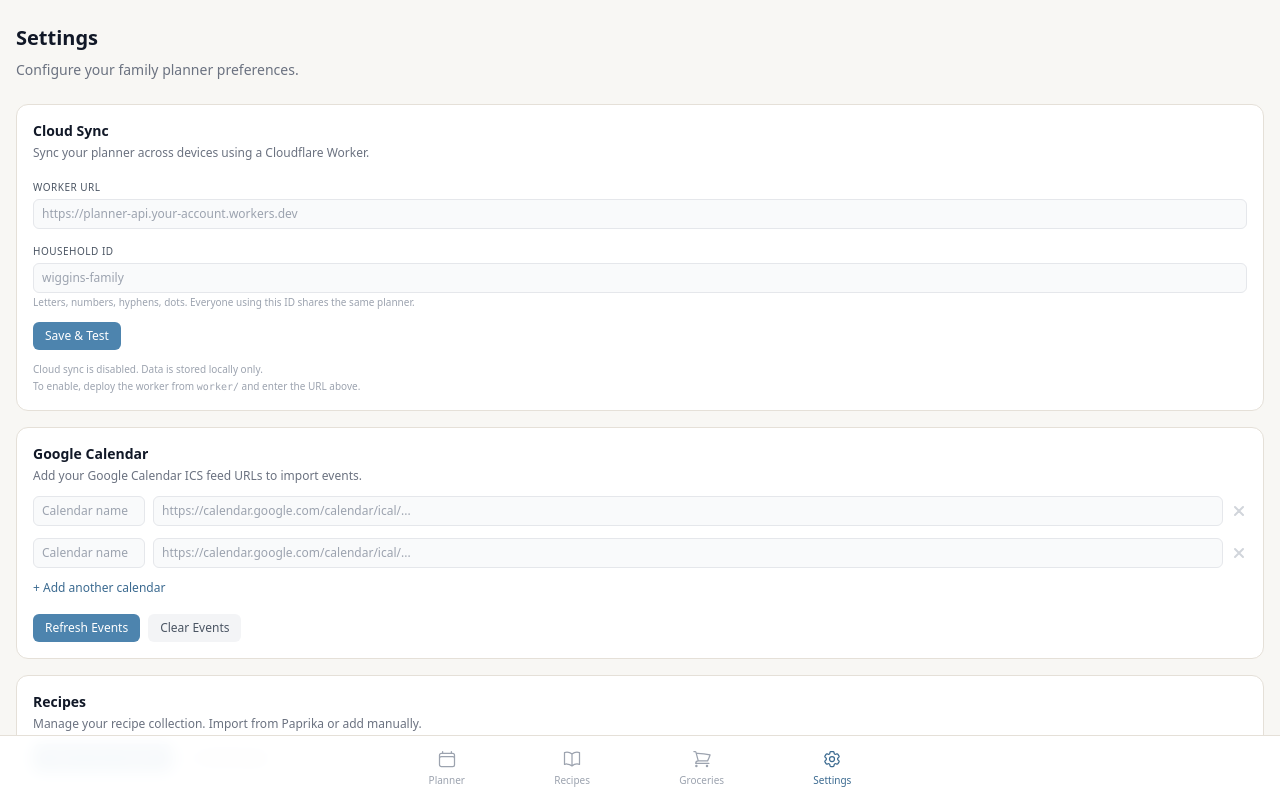
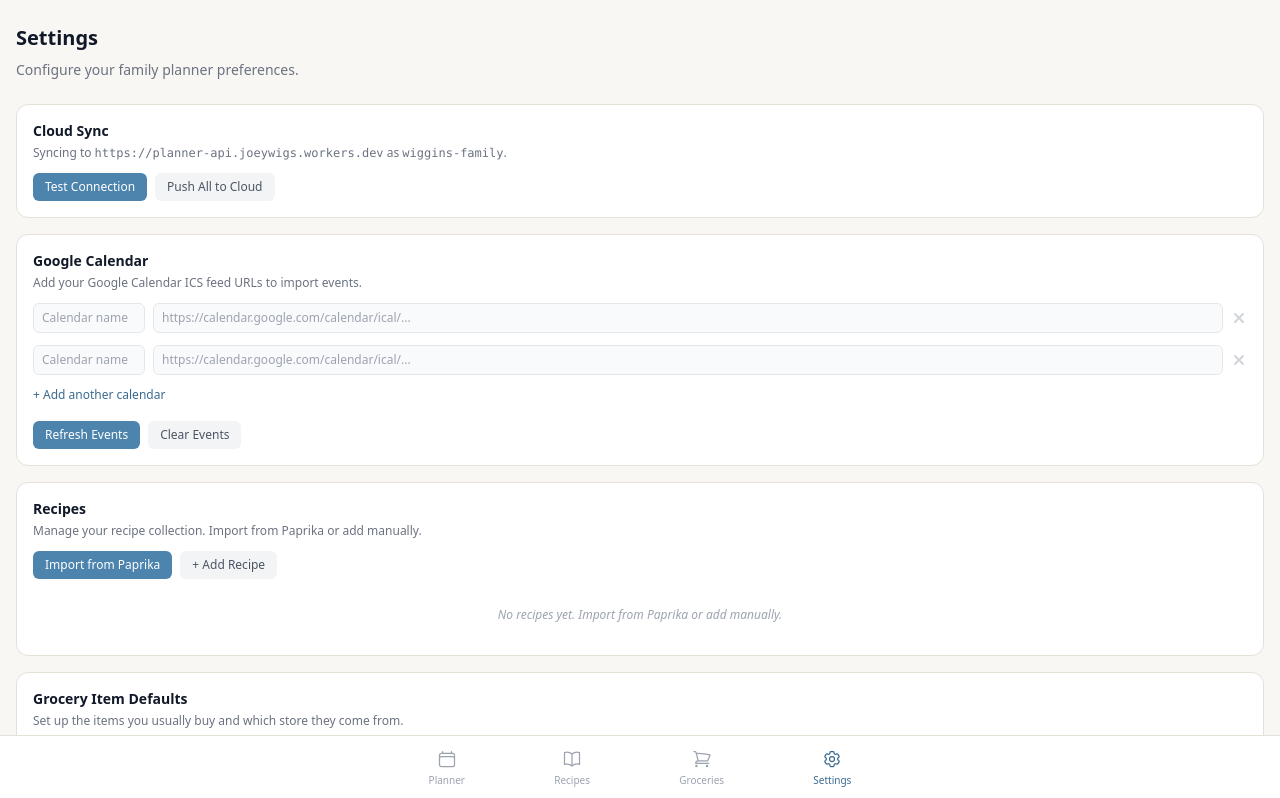
Before and after one commit to joeywigs/weeklyplanner, a Next.js app: page /weeklyplanner/settings in a window 1280 px wide. Shown: the top 798 px of the page. Built offline with nearby package versions, Linux system fonts and the light colour scheme.

Commit message:
Hardcode worker URL and household ID for single-family use
No longer need to configure via settings UI — always syncs to
planner-api.joeywigs.workers.dev as wiggins-family.

https://claude.ai/code/session_01PHUCQ3yrMWkgG3bndQHk2Y

```diff
--- a/components/settings/cloud-settings.tsx
+++ b/components/settings/cloud-settings.tsx
@@ -1,47 +1,24 @@
 'use client';
 
-import { useState, useEffect } from 'react';
+import { useState } from 'react';
 import {
   getWorkerUrl,
-  setWorkerUrl,
   getHouseholdId,
-  setHouseholdId,
-  isCloudEnabled,
   testConnection,
   pushAllToCloud,
 } from '@/lib/cloud';
 
 export function CloudSettings() {
-  const [url, setUrl] = useState('');
-  const [household, setHousehold] = useState('');
   const [status, setStatus] = useState<'idle' | 'testing' | 'ok' | 'error'>('idle');
   const [syncStatus, setSyncStatus] = useState<string | null>(null);
 
-  useEffect(() => {
-    setUrl(getWorkerUrl());
-    setHousehold(getHouseholdId());
-  }, []);
-
-  function handleSave() {
-    setWorkerUrl(url.trim());
-    setHouseholdId(household.trim());
-    setStatus('idle');
-    setSyncStatus(null);
-  }
-
   async function handleTest() {
-    handleSave();
-    if (!url.trim() || !household.trim()) {
-      setStatus('error');
-      return;
-    }
     setStatus('testing');
     const ok = await testConnection();
     setStatus(ok ? 'ok' : 'error');
   }
 
   async function handlePush() {
-    if (!isCloudEnabled()) return;
     setSyncStatus('Pushing...');
     try {
       await pushAllToCloud();
@@ -51,62 +28,28 @@ export function CloudSettings() {
     }
   }
 
-  const connected = isCloudEnabled();
-
   return (
     <div className="rounded-xl border border-[var(--border)] bg-white p-4">
       <h2 className="text-sm font-bold text-gray-900 mb-1">Cloud Sync</h2>
       <p className="text-xs text-gray-500 mb-3">
-        Sync your planner across devices using a Cloudflare Worker.
+        Syncing to <span className="font-mono">{getWorkerUrl()}</span> as{' '}
+        <span className="font-mono">{getHouseholdId()}</span>.
       </p>
 
-      <div className="space-y-2">
-        <div>
-          <label className="text-[10px] text-gray-600 font-medium uppercase tracking-wider">
-            Worker URL
-          </label>
-          <input
-            type="url"
-            value={url}
-            onChange={(e) => setUrl(e.target.value)}
-            placeholder="https://planner-api.your-account.workers.dev"
-            className="mt-0.5 w-full text-xs px-2 py-1.5 rounded-md bg-gray-50 border border-gray-200 placeholder:text-gray-400 focus:outline-none focus:ring-1 focus:ring-accent-400"
-          />
-        </div>
-
-        <div>
-          <label className="text-[10px] text-gray-600 font-medium uppercase tracking-wider">
-            Household ID
-          </label>
-          <input
-            type="text"
-            value={household}
-            onChange={(e) => setHousehold(e.target.value)}
-            placeholder="wiggins-family"
-            className="mt-0.5 w-full text-xs px-2 py-1.5 rounded-md bg-gray-50 border border-gray-200 placeholder:text-gray-400 focus:outline-none focus:ring-1 focus:ring-accent-400"
-          />
-          <p className="text-[10px] text-gray-400 mt-0.5">
-            Letters, numbers, hyphens, dots. Everyone using this ID shares the same planner.
-          </p>
-        </div>
-      </div>
-
-      <div className="mt-3 flex items-center gap-2 flex-wrap">
+      <div className="flex items-center gap-2 flex-wrap">
         <button
           onClick={handleTest}
           disabled={status === 'testing'}
           className="text-xs px-3 py-1.5 rounded-md bg-accent-500 text-white font-medium hover:bg-accent-600 disabled:opacity-50 transition-colors"
         >
-          {status === 'testing' ? 'Testing...' : 'Save & Test'}
+          {status === 'testing' ? 'Testing...' : 'Test Connection'}
         </button>
-        {connected && (
         <button
           onClick={handlePush}
           className="text-xs px-3 py-1.5 rounded-md bg-gray-100 text-gray-600 font-medium hover:bg-gray-200 transition-colors"
         >
           Push All to Cloud
         </button>
-        )}
       </div>
 
       {status === 'ok' && (
@@ -116,7 +59,7 @@ export function CloudSettings() {
       )}
       {status === 'error' && (
         <p className="mt-2 text-xs text-red-600 bg-red-50 px-2 py-1.5 rounded-md">
-          Could not connect. Check the URL and household ID.
+          Could not connect. Check that the worker is deployed.
         </p>
       )}
       {syncStatus && (
@@ -124,16 +67,6 @@ export function CloudSettings() {
           {syncStatus}
         </p>
       )}
-
-      {!connected && (
-        <div className="mt-3 text-[10px] text-gray-400 space-y-0.5">
-          <p>Cloud sync is disabled. Data is stored locally only.</p>
-          <p>
-            To enable, deploy the worker from{' '}
-            <span className="font-mono">worker/</span> and enter the URL above.
-          </p>
-        </div>
-      )}
     </div>
   );
 }
--- a/lib/cloud.ts
+++ b/lib/cloud.ts
@@ -8,41 +8,21 @@
  * When cloud is not configured, falls back to plain localStorage.
  */
 
-const WORKER_URL_KEY = 'cloud_worker_url';
-const HOUSEHOLD_KEY = 'household_id';
+const WORKER_URL = 'https://planner-api.joeywigs.workers.dev';
+const HOUSEHOLD_ID = 'wiggins-family';
 
 // ─── Config helpers ─────────────────────────────────────────────
 
 export function getWorkerUrl(): string {
-  if (typeof window === 'undefined') return '';
-  return localStorage.getItem(WORKER_URL_KEY) || '';
-}
-
-export function setWorkerUrl(url: string): void {
-  if (typeof window === 'undefined') return;
-  if (url) {
-    localStorage.setItem(WORKER_URL_KEY, url.replace(/\/+$/, ''));
-  } else {
-    localStorage.removeItem(WORKER_URL_KEY);
-  }
+  return WORKER_URL;
 }
 
 export function getHouseholdId(): string {
-  if (typeof window === 'undefined') return '';
-  return localStorage.getItem(HOUSEHOLD_KEY) || '';
-}
-
-export function setHouseholdId(id: string): void {
-  if (typeof window === 'undefined') return;
-  if (id) {
-    localStorage.setItem(HOUSEHOLD_KEY, id);
-  } else {
-    localStorage.removeItem(HOUSEHOLD_KEY);
-  }
+  return HOUSEHOLD_ID;
 }
 
 export function isCloudEnabled(): boolean {
-  return !!(getWorkerUrl() && getHouseholdId());
+  return true;
 }
 
 // ─── Low-level API calls ────────────────────────────────────────
```
Lines whose indentation alone changed are shown as unchanged.
